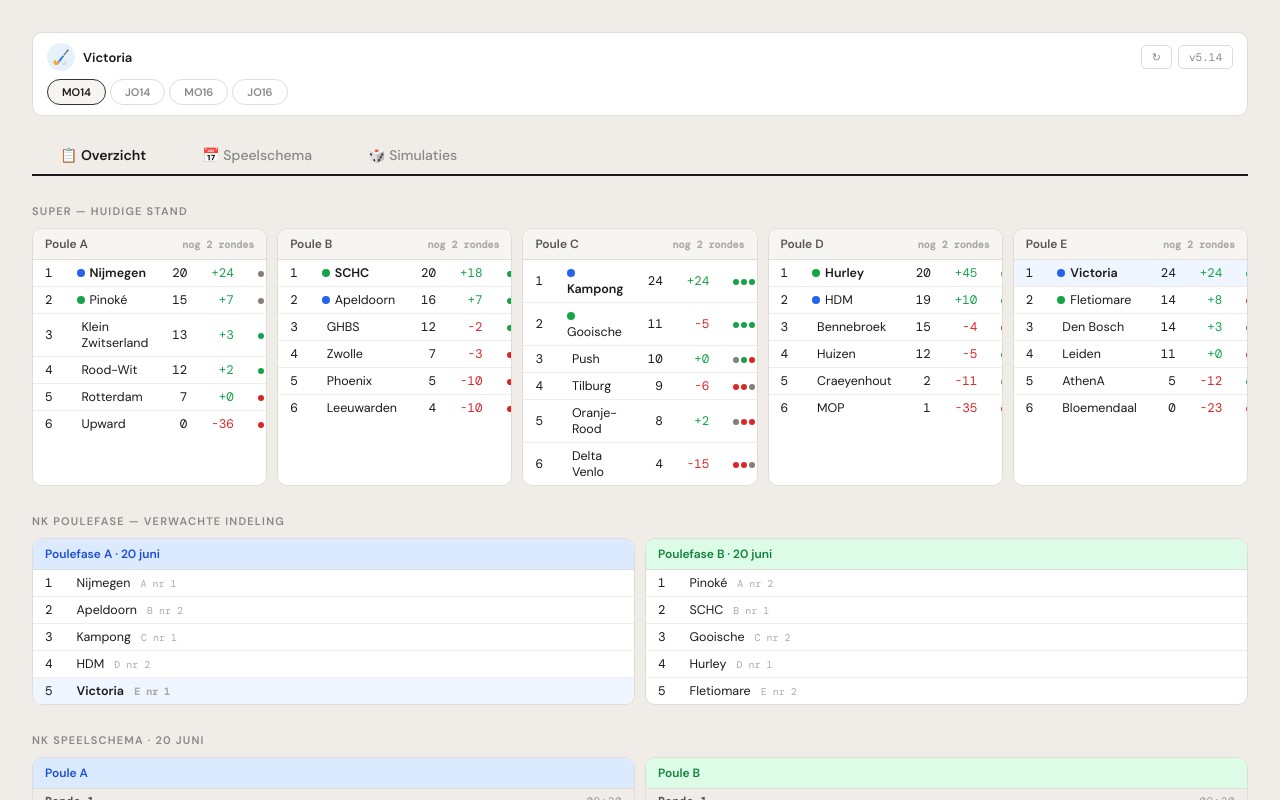
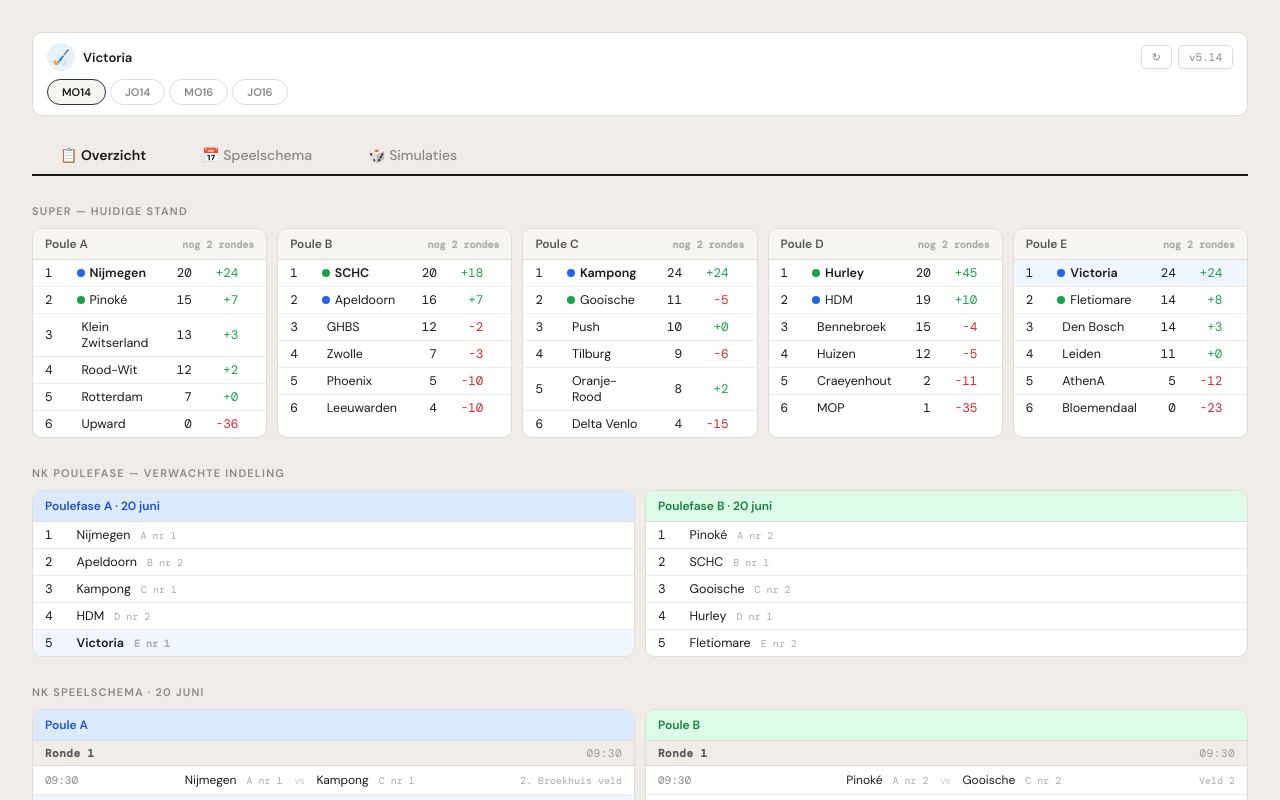
Before and after one commit to BartKamminga/nk-hockey, a React (Vite) app: page / in a window 1280 px wide. Shown: the top 800 px of the page. Built offline with nearby package versions, Linux system fonts and the light colour scheme.

Commit message:
Add SHOW_FORM_DOTS feature flag and disable FormDots via .env

```diff
--- a/src/components/Overzicht/PouleCard.jsx
+++ b/src/components/Overzicht/PouleCard.jsx
@@ -1,5 +1,6 @@
 import React from 'react'
 import { getTeamForm } from '../../lib/utils'
+import { SHOW_FORM_DOTS } from '../../constants'
 
 const FORM_COLORS = { W: '#16a34a', D: '#817e7b', L: '#dc2626' }
 const FormDots = ({ form }) => {
@@ -30,7 +31,7 @@ export function PouleCard({ id, poule, myTeam, slots }) {
             </td>
             <td className="td-pts">{poule.pts[i]}</td>
             <td className="td-ds" style={{ color: poule.ds[i] >= 0 ? '#16a34a' : '#dc2626' }}>{poule.ds[i] >= 0 ? '+' : ''}{poule.ds[i]}</td>
-            <td style={{ padding: '0 8px' }}><FormDots form={form} /></td>
+            <td style={{ padding: '0 8px' }}>{SHOW_FORM_DOTS ? <FormDots form={form} /> : null}</td>
           </tr>
         )
       })}</tbody></table>
--- a/src/components/SimTab/SimPouleCard.jsx
+++ b/src/components/SimTab/SimPouleCard.jsx
@@ -1,5 +1,6 @@
 import React from 'react'
 import { fmtMatchDate, getTeamForm } from '../../lib/utils'
+import { SHOW_FORM_DOTS } from '../../constants'
 
 const FORM_COLORS = { W: '#16a34a', D: '#817e7b', L: '#dc2626' }
 const FormDots = ({ form }) => {
@@ -53,7 +54,7 @@ export default function SimPouleCard({ title, headerClass, teams, basePts, baseD
               <td style={{ padding: '5px 12px', fontSize: 12.5, fontWeight: isMy ? 600 : 400 }}>{s.team}</td>
               <td className="td-pts">{s.pts > 0 ? s.pts : hasAnyBase ? '0' : '-'}</td>
               <td className="td-ds" style={{ color: s.ds >= 0 ? '#16a34a' : '#dc2626' }}>{hasAnyBase ? (s.ds >= 0 ? '+' : '') + s.ds : ''}</td>
-              {form.length > 0 && <td style={{ padding: '0 8px' }}><FormDots form={form} /></td>}
+              {SHOW_FORM_DOTS && form.length > 0 && <td style={{ padding: '0 8px' }}><FormDots form={form} /></td>}
             </tr>
           )
         })}
--- a/src/constants.js
+++ b/src/constants.js
@@ -20,3 +20,6 @@ export const DATA_URLS = ['data/mo14.json', 'data/jo14.json', 'data/mo16.json',
 
 
 export { VERSION, CHANGELOG } from './changelog'
+
+// Feature flags (can be set at build time via Vite env vars, e.g. VITE_SHOW_FORM_DOTS=false)
+export const SHOW_FORM_DOTS = typeof import.meta !== 'undefined' && import.meta.env && import.meta.env.VITE_SHOW_FORM_DOTS === 'false' ? false : true
```
Also changed, not shown: 1 other file (tests, documents, lock files or other folders).
